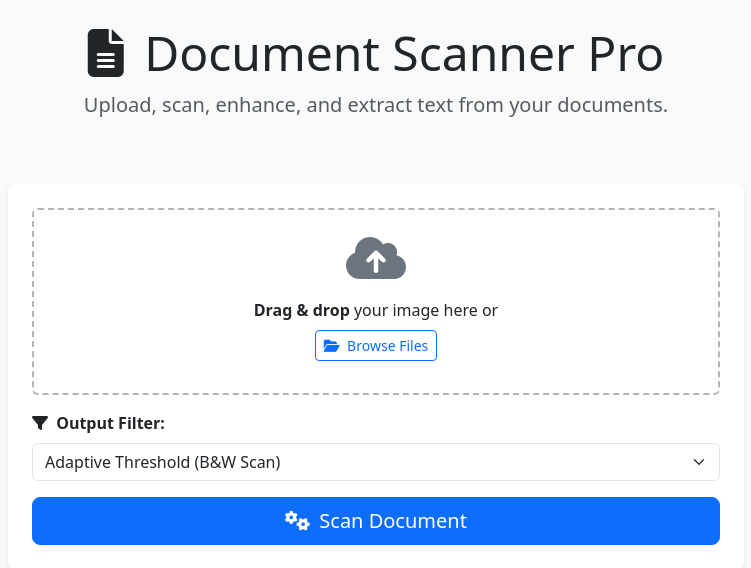
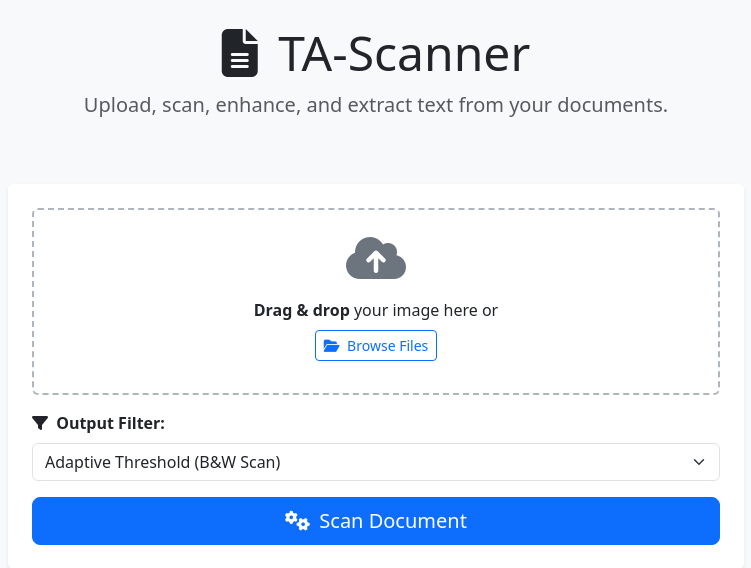
Before and after one commit to Aziz-Benamira/smart-doc-scanner-ocr-ai, a Python web app: template templates/index.html in a window 1280 px wide. Shown: the top 568 px of the page, without its empty margins (264-1015 px from the left). Run offline with Jinja, Linux system fonts and the light colour scheme; the template is opened without the code that fills it, so the values that code supplies are empty; some libraries are stand-ins or nearby versions.

Commit message:
ta-scanner

```diff
--- a/templates/index.html
+++ b/templates/index.html
@@ -14,7 +14,7 @@
 <body>
     <div class="container mt-4 mb-5">
         <header class="text-center mb-5">
-            <h1 class="display-5"><i class="fas fa-file-alt me-2"></i> Document Scanner Pro</h1>
+            <h1 class="display-5"><i class="fas fa-file-alt me-2"></i> TA-Scanner</h1>
             <p class="lead text-muted">Upload, scan, enhance, and extract text from your documents.</p>
         </header>
 
```
